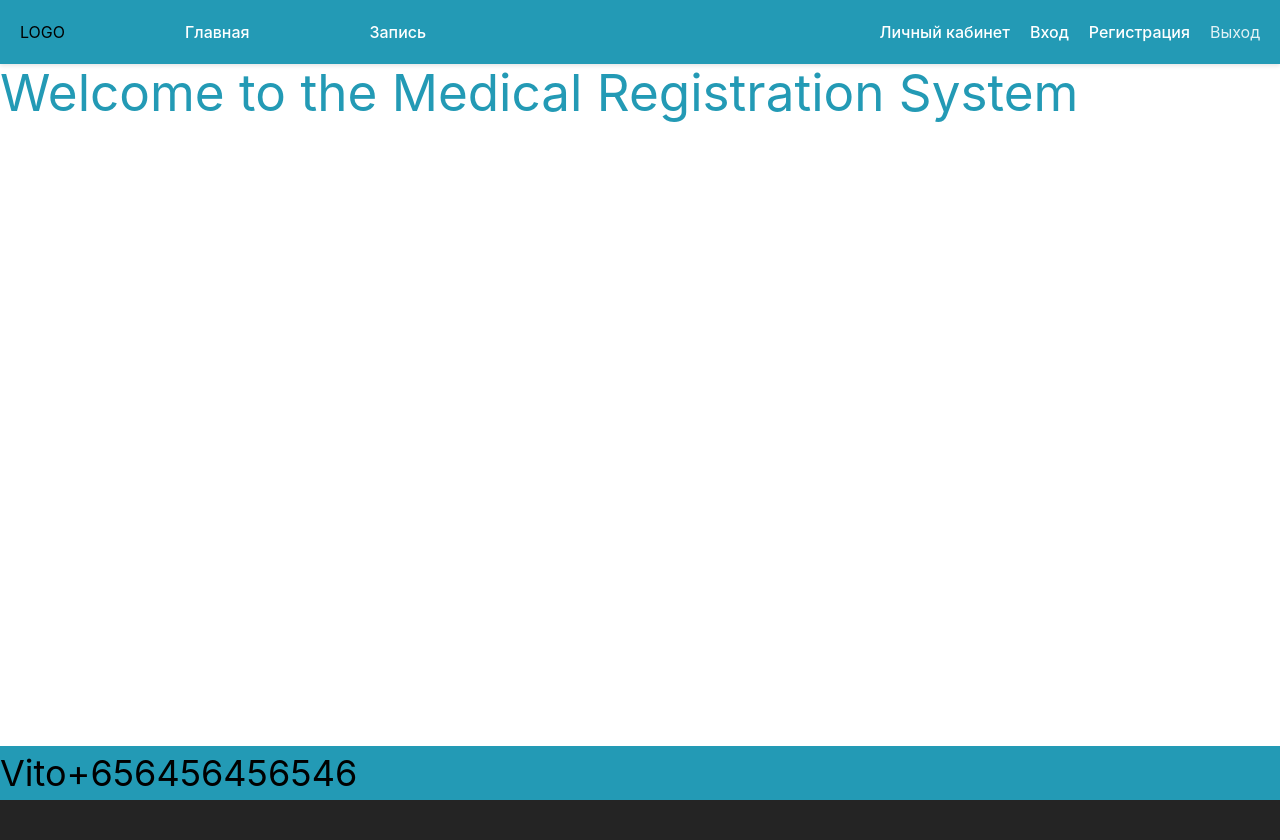
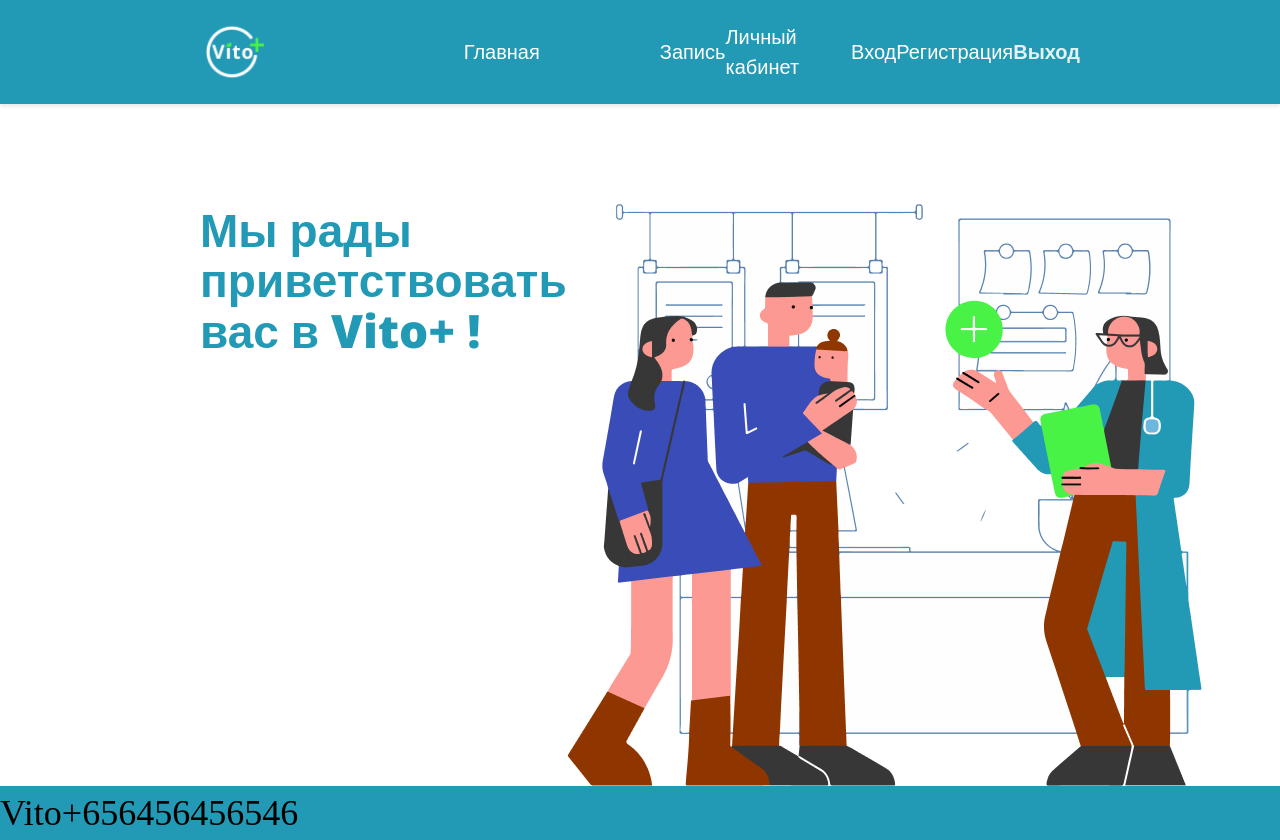
Before and after one commit to MaksimKrishtopa/front_kurs, a Vue app in the folder vite-project/: page / in a window 1280 px wide. Before the commit the page ends 800 px from the top, so only its background shows below. Built offline with nearby package versions, Linux system fonts and the light colour scheme.

Commit message:
дизайн главной страницы

```diff
--- a/vite-project/src/App.vue
+++ b/vite-project/src/App.vue
@@ -12,6 +12,7 @@
 import Navbar from './components/Navbar.vue'
 import Footer from './components/Footer.vue'
 
+
 export default {
   components: {
     Navbar,
@@ -21,6 +22,7 @@ export default {
 </script>
 
 <style>
+@import url('https://fonts.googleapis.com/css2?family=Open+Sans:ital,wght@0,300..800;1,300..800&display=swap');
 #app {
   display: flex;
   flex-direction: column;
@@ -28,6 +30,7 @@ export default {
 }
 
 main {
+  margin-top: 100px;
   flex: 1;
 }
 
--- a/vite-project/src/components/Navbar.vue
+++ b/vite-project/src/components/Navbar.vue
@@ -1,14 +1,15 @@
 <template>
   <nav class="navbar">
-
-    <ul class="navbar__left">
+    <div class="container">
+      <div class="navbar__left">
         <div class="navbar__logo">
-        <!-- <img src="@/assets/logo.png" alt="Логотип" class="logo"> -->
-         <p>LOGO</p>
+          <img src="../assets/logo.png" alt="Логотип" class="logo">
         </div>
+        <ul>
           <li><router-link to="/">Главная</router-link></li>
           <li><router-link to="/appointments">Запись</router-link></li>
         </ul>
+      </div>
       <ul class="navbar__right">
         <li>
           <router-link to="/profile">
@@ -19,7 +20,7 @@
         <li><router-link to="/register">Регистрация</router-link></li>
         <li @click="logout">Выход</li>
       </ul>
-
+    </div>
   </nav>
 </template>
 
@@ -60,41 +61,52 @@ export default {
 .navbar {
   display: flex;
   align-items: center;
-  padding: 20px;
+  padding: 20px 0;
   background-color: #239AB5;
   box-shadow: 0 2px 4px rgba(0, 0, 0, 0.1);
-  justify-content: space-between;
+  justify-content: center;
+  font-family: "Open Sans", sans-serif;
+  font-weight: 600;
+  font-size: 20px;
 }
 
+.container {
+  display: flex;
+  justify-content: space-between;
+  width: 100%;
+}
 
 .navbar__logo {
   display: flex;
   align-items: center;
   color: black;
+  margin-right: 200px;
 }
 
 .logo {
-  width: 50px;
-  height: 50px;
+  max-width: 100%;
+  width: 100px;
 }
 
 .navbar__left,
 .navbar__right {
   display: flex;
+  align-items: center;
   list-style: none;
-  gap: 20px;
-  align-items: center;
 }
 
-.navbar__left {
+.navbar__left ul {
+  display: flex;
   gap: 120px;
+  margin: 0;
+  padding: 0;
 }
 
 .navbar__right li:hover {
   cursor: pointer;
 }
+
 a {
   color: #fff;
 }
-
 </style>
--- a/vite-project/src/style.css
+++ b/vite-project/src/style.css
@@ -1,5 +1,6 @@
+@import url('https://fonts.googleapis.com/css2?family=Open+Sans:ital,wght@0,300..800;1,300..800&display=swap');
+
 :root {
-  font-family: Inter, system-ui, Avenir, Helvetica, Arial, sans-serif;
   line-height: 1.5;
   font-weight: 400;
 
@@ -143,3 +144,8 @@ body {
   flex-direction: column;
   background-color: #fff;
 }
+
+
+.container {
+  margin: 0 200px;
+}
--- a/vite-project/src/views/HomeView.vue
+++ b/vite-project/src/views/HomeView.vue
@@ -1,7 +1,10 @@
 <template>
-    <div>
-      <h1>Welcome to the Medical Registration System</h1>
-    </div>
+  <div class="container">
+    <section class="welcome__section">
+      <h1>Мы рады приветствовать вас в Vito+ !</h1>
+      <img src="../assets/Group 59.png" alt="">
+    </section>
+  </div>
   </template>
 
   <script>
@@ -11,8 +14,24 @@
   </script>
 
   <style scoped>
+
+
+
   h1,h2,h3,h4,h5,h6,p {
     color: #239AB5;
+
+  }
+
+  h1 {
+    font-family: "Open Sans", sans-serif;
+    font-weight: 800;
+    font-size: 46px;
+    width: 800px;
+  }
+
+  .welcome__section {
+    display: flex;
+    justify-content: space-between;
   }
 
 
```
Also changed, not shown: vite-project/src/assets/Group 59.png (added), vite-project/src/assets/logo.png (added). Lines whose indentation alone changed are shown as unchanged.
